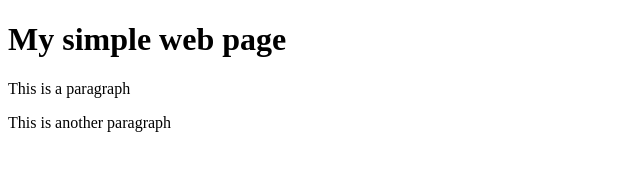
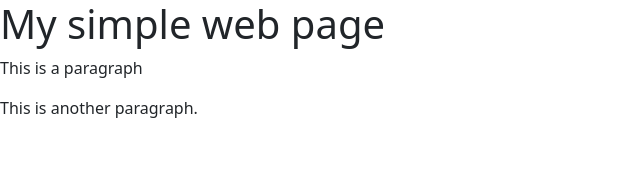
Before and after one commit to SoStellar/DII_M4_Bootstrap, a plain HTML site: page index.html in a window 1280 px wide. Shown: the whole page, without its empty margins (0-640 px from the left). Drawn offline with nearby package versions, Linux system fonts and the light colour scheme.

Commit message:
Starting bootstrap
by Ong

```diff
--- a/index.html
+++ b/index.html
@@ -1,15 +1,15 @@
 <!DOCTYPE html>
-<html>
+<html lang="en">
     <head>
+        <meta charset="utf-8">
+        <meta name="viewport" content="width=device-width, initial-scale=1"/>
+        <link href="https://cdn.jsdelivr.net/npm/bootstrap@5.1.3/dist/css/bootstrap.min.css" rel="stylesheet" integrity="sha384-1BmE4kWBq78iYhFldvKuhfTAU6auU8tT94WrHftjDbrCEXSU1oBoqyl2QvZ6jIW3" crossorigin="anonymous">
         <title>An example webpage</title>
     </head>
     <body>
         <h1>My simple web page</h1>
-        <p>
-            This is a paragraph
-        </p>
-        <p>
-            This is another paragraph
-        </p>
+        <p>This is a paragraph</p>
+        <p>This is another paragraph.</p>
+        <script src="https://cdn.jsdelivr.net/npm/bootstrap@5.1.3/dist/js/bootstrap.bundle.min.js" integrity="sha384ka7Sk0Gln4gmtz2MlQnikT1wXgYsOg+OMhuP+IlRH9sENBO0LRn5q+8nbTov4+1p" crossorigin="anonymous"></script>
     </body>
 </html>
```
